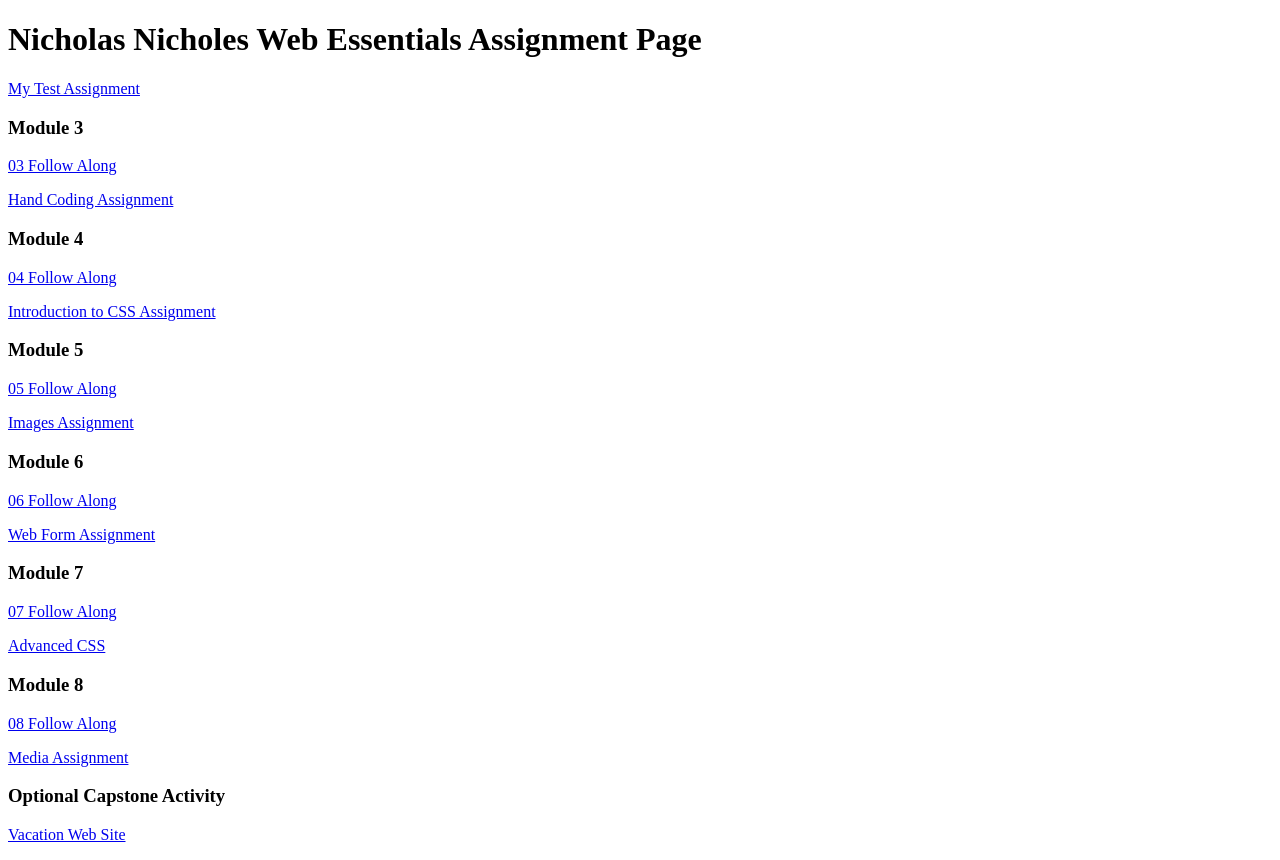
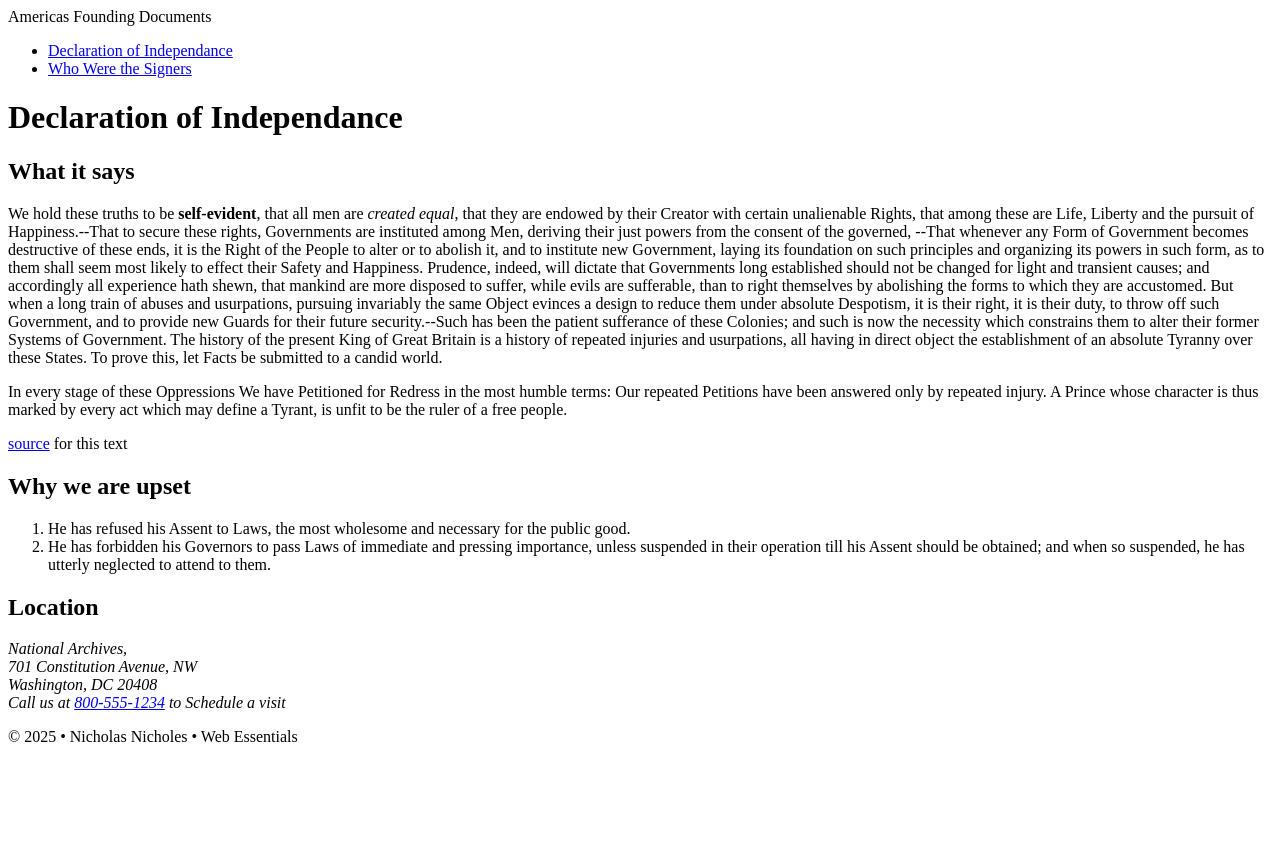
Before and after one commit to NickNich2/dwdd1600, a plain HTML site: page index.html in a window 1280 px wide. After the commit the page ends 800 px from the top, so only its background shows below. Drawn offline with Linux system fonts and the light colour scheme.

Commit message:
03Follow-along

```diff
--- a/index.html
+++ b/index.html
@@ -1,39 +1,77 @@
 <!DOCTYPE html>
 <html lang="en">
+
 <head>
     <meta charset="UTF-8">
+    <meta name="Author" Content="Nicholas Nicholes">
+    <meta name="Description" content="Learn about the Declaration of Independance of the United States">
     <meta name="viewport" content="width=device-width, initial-scale=1.0">
-		<title>dwdd 1600 assignment list page</title>
+    <title>Americas Founding Documents: Declaration of Independance</title>
 </head>
+
 <body>
-		<h1>Nicholas Nicholes Web Essentials Assignment Page</h1>
-		<p><a href="01test">My Test Assignment</a></p>
+    <!--start the head page-->
+    <header>
+        <span>Americas Founding Documents</span>
+    </header>
 
-		<h3>Module 3</h3>
-		<p><a href="03follow-along">03 Follow Along</a></p>
-		<p><a href="03hand-coding">Hand Coding Assignment</a></p>
+    <!--Start the navigation page-->
+    <nav>
+        <ul>
+            <li><a href="index.html">Declaration of Independance</a></li>
+            <li><a href="signers.html">Who Were the Signers</a></li>
+        </ul>
 
-		<h3>Module 4</h3>
-		<p><a href="04follow-along">04 Follow Along</a></p>
-		<p><a href="04intro-css">Introduction to CSS Assignment</a></p>
+    </nav>
+    <!--Start the main content-->
+    <main>
+        <h1>Declaration of Independance</h1>
+        <h2>What it says</h2>
+        <p>We hold these truths to be <strong>self-evident</strong>, that all men are <em>created equal</em>, that they are endowed by their
+            Creator with certain unalienable Rights, that among these are Life, Liberty and the pursuit of
+            Happiness.--That to secure these rights, Governments are instituted among Men, deriving their just powers
+            from the consent of the governed, --That whenever any Form of Government becomes destructive of these ends,
+            it is the Right of the People to alter or to abolish it, and to institute new Government, laying its
+            foundation on such principles and organizing its powers in such form, as to them shall seem most likely to
+            effect their Safety and Happiness. Prudence, indeed, will dictate that Governments long established should
+            not be changed for light and transient causes; and accordingly all experience hath shewn, that mankind are
+            more disposed to suffer, while evils are sufferable, than to right themselves by abolishing the forms to
+            which they are accustomed. But when a long train of abuses and usurpations, pursuing invariably the same
+            Object evinces a design to reduce them under absolute Despotism, it is their right, it is their duty, to
+            throw off such Government, and to provide new Guards for their future security.--Such has been the patient
+            sufferance of these Colonies; and such is now the necessity which constrains them to alter their former
+            Systems of Government. The history of the present King of Great Britain is a history of repeated injuries
+            and usurpations, all having in direct object the establishment of an absolute Tyranny over these States. To
+            prove this, let Facts be submitted to a candid world.</p>
+        <p>In every stage of these Oppressions We have Petitioned for Redress in the most humble terms: Our repeated
+            Petitions have been answered only by repeated injury. A Prince whose character is thus marked by every act
+            which may define a Tyrant, is unfit to be the ruler of a free people.</p>
 
-		<h3>Module 5</h3>
-		<p><a href="05follow-along">05 Follow Along</a></p>
-		<p><a href="05images">Images Assignment</a></p>
+        <p><a href="https://www.archives.gov/founding-docs/declaration-transcript" target="_blank">source</a> for this text</p>
 
-		<h3>Module 6</h3>
-		<p><a href="06follow-along">06 Follow Along</a></p>
-		<p><a href="06form">Web Form Assignment</a></p>
+        <h2>Why we are upset</h2>
+        <ol>
+            <li>He has refused his Assent to Laws, the most wholesome and necessary for the public good.</li>
+            <li>He has forbidden his Governors to pass Laws of immediate and pressing importance, unless suspended in
+                their operation till his Assent should be obtained; and when so suspended, he has utterly neglected to
+                attend to them.</li>
+        </ol>
 
-		<h3>Module 7</h3>
-		<p><a href="07follow-along">07 Follow Along</a></p>
-		<p><a href="07advanced-css">Advanced CSS</a></p>
+        <h2>Location</h2>
+        <address>
+            National Archives,<br>
+            701 Constitution Avenue, NW<br>
+            Washington, DC 20408<br>
+            Call us at <a href="tel:8005551234">800-555-1234</a> to Schedule a visit
+        </address>
 
-		<h3>Module 8</h3>
-		<p><a href="08follow-along">08 Follow Along</a></p>
-		<p><a href="08media">Media Assignment</a></p>
+    </main>
 
-		<h3>Optional Capstone Activity</h3>
-		<p><a href="vacation">Vacation Web Site</a></p>
+    <!--start the page footer-->
+    <footer>
+        <p>&copy; 2025 &bull; Nicholas Nicholes &bull; Web Essentials</p>
+    </footer>
+
 </body>
+
 </html>
```
Lines whose indentation alone changed are shown as unchanged.
